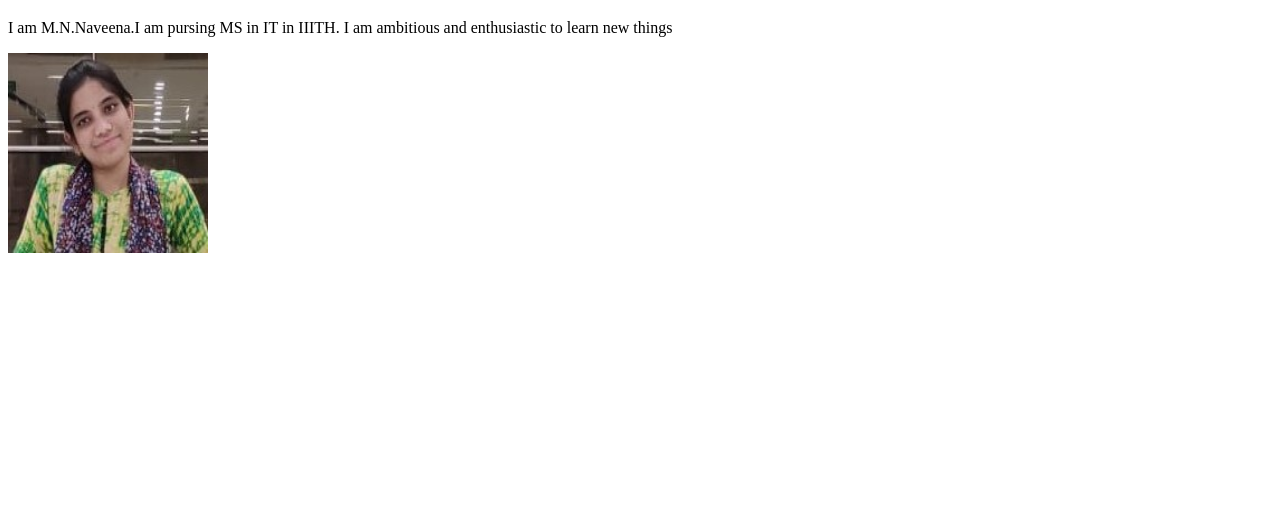
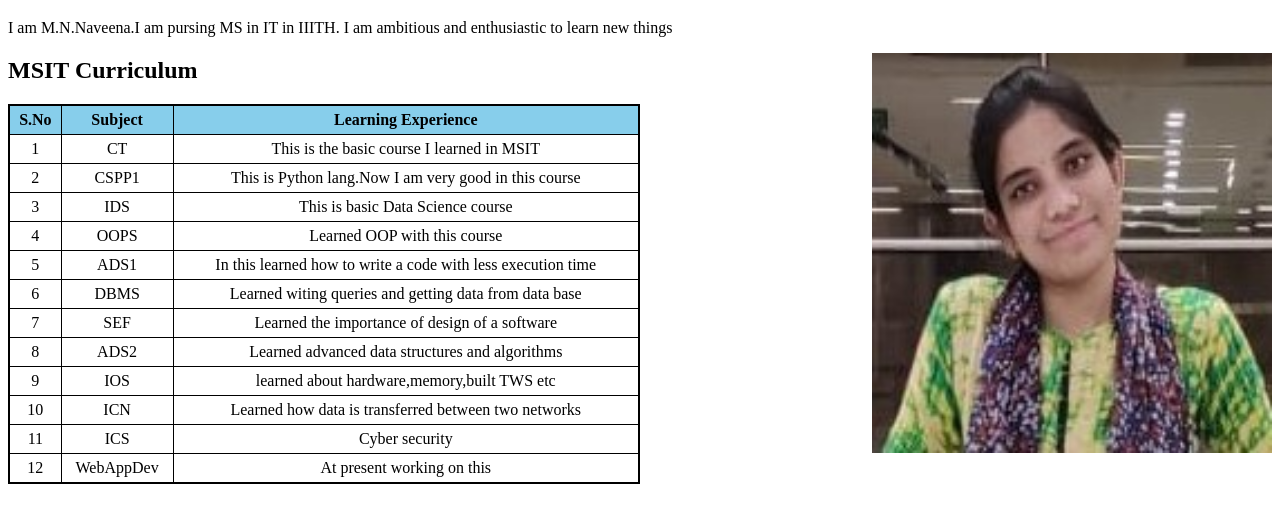
Before and after one commit to NagaNaveena/WebAppDev_2019501021, a plain HTML site: page My_MSIT_Journey/index.html in a window 1280 px wide. Shown: the part 61-584 px from the top of the page. Drawn offline with Linux system fonts and the light colour scheme.

Commit message:
given list of courses and wrote my experience

```diff
--- a/My_MSIT_Journey/index.html
+++ b/My_MSIT_Journey/index.html
@@ -2,10 +2,95 @@
 <html>
     <head>
         <title>My MSIT Journey!</title>
+        <style>
+            table {
+                border: 2px solid black;
+                border-collapse: collapse;
+                width: 50%;
+            }
+
+            th, td {
+                border: 1px solid black;
+                padding: 5px;
+                text-align: center;
+            }
+
+            th {
+                background-color: skyblue;
+            }
+        </style>
     </head>
     <body>
         <h1>About Me</h1>
         <p> I am M.N.Naveena.I am pursing MS in IT in IIITH. I am ambitious and enthusiastic to learn new things</p>
-        <img src= "MyPic.jpeg" height = "200" width = "200">
+        <img src= "MyPic.jpeg" height = "400" width = "400" style="float:right">
+        <h2>MSIT Curriculum</h2>
+        <table>
+            <tr>
+                <th>S.No</th>
+                <th>Subject</th>
+                <th>Learning Experience</th>
+            </tr>
+            <tr>
+                <td>1</td>
+                <td>CT</td>
+                <td>This is the basic course I learned in MSIT</td>
+            </tr>
+            <tr>
+                <td>2</td>
+                <td>CSPP1</td>
+                <td>This is Python lang.Now I am very good in this course</td>
+            </tr>
+            <tr>
+                <td>3</td>
+                <td>IDS</td>
+                <td>This is basic Data Science course</td>
+            </tr>
+            <tr>
+                <td>4</td>
+                <td>OOPS</td>
+                <td>Learned OOP with this course</td>
+            </tr>
+            <tr>
+                <td>5</td>
+                <td>ADS1</td>
+                <td>In this learned how to write a code with less execution time</td>
+            </tr>
+            <tr>
+                <td>6</td>
+                <td>DBMS</td>
+                <td>Learned witing queries and getting data from data base</td>
+            </tr>
+            <tr>
+                <td>7</td>
+                <td>SEF</td>
+                <td>Learned the importance of design of a software</td>
+            </tr>
+            <tr>
+                <td>8</td>
+                <td>ADS2</td>
+                <td>Learned advanced data structures and algorithms</td>
+            </tr>
+            <tr>
+                <td>9</td>
+                <td>IOS</td>
+                <td>learned about hardware,memory,built TWS etc</td>
+            </tr>
+            <tr>
+                <td>10</td>
+                <td>ICN</td>
+                <td>Learned how data is transferred between two networks</td>
+            </tr>
+            <tr>
+                <td>11</td>
+                <td>ICS</td>
+                <td>Cyber security</td>
+            </tr>
+            <tr>
+                <td>12</td>
+                <td>WebAppDev</td>
+                <td>At present working on this</td>
+            </tr>
+        </table>
     </body>
 </html>
```
